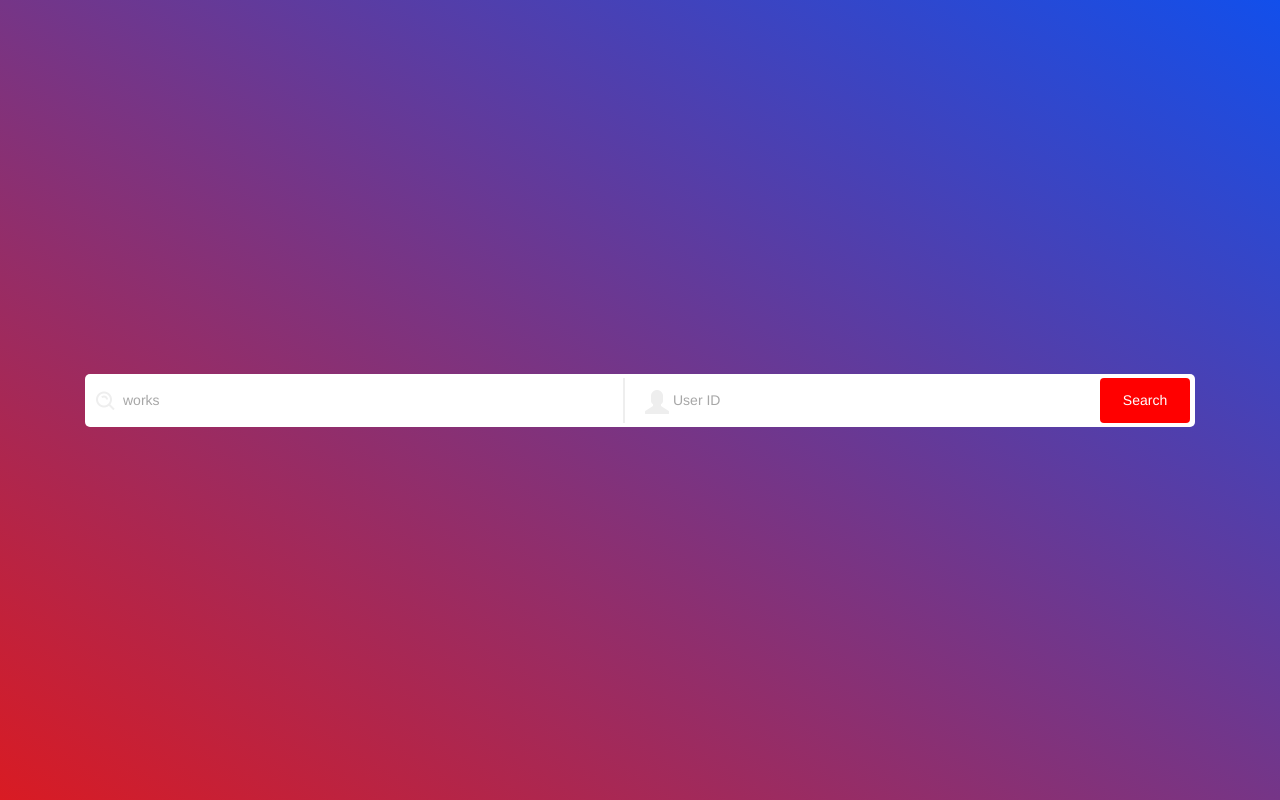
After one commit to yoo-donggon/geteverythink, a PHP site: page /search.html in a window 1280 px wide. The commit adds this page. Run offline with PHP 8.4, Linux system fonts and the light colour scheme.

Commit message:
bootstrap search

```diff
--- a/main.css
+++ b/main.css
@@ -136,16 +136,14 @@ a {
 
 /*contact*/
 .contact {
-  margin-top: 50px;
   padding: 40px 0;
   padding-top: 70px;
   text-align: center;
-}
-
-.contact__container {
-  text-align: center;
-  padding-top: 70px;
-  vertical-align: middle;
+  background-color: #2e2e2e;
+  width: 80vw;
+  display: grid;
+  place-content: center;
+  margin: 15vw 10vw;
 }
 
 .contact_title {
@@ -169,3 +167,109 @@ a {
   font-size: 15px;
   padding-top: 80px;
 }
+
+
+.search-background{
+  background-image: linear-gradient(to right top, #D91B23, #124FEB);
+  height: 100vh;
+  display: flex;
+  justify-content: center;
+  align-items: center
+}
+
+.search {
+  background-color: #fff;
+  padding: 4px;
+  border-radius: 5px
+}
+
+.search-1 {
+  position: relative;
+  width: 100%
+}
+
+.search-1 input {
+  height: 45px;
+  border: none;
+  width: 100%;
+  padding-left: 34px;
+  padding-right: 10px;
+  border-right: 2px solid #eee
+}
+
+.search-1 input:focus {
+  border-color: none;
+  box-shadow: none;
+  outline: none
+}
+
+.search-1 i {
+  position: absolute;
+  top: 12px;
+  left: 5px;
+  font-size: 24px;
+  color: #eee
+}
+
+::placeholder {
+  color: rgb(167, 167, 167);
+}
+
+.search-2 {
+  position: relative;
+  width: 100%
+}
+
+.search-2 input {
+  height: 45px;
+  border: none;
+  width: 100%;
+  padding-left: 18px;
+  padding-right: 100px
+}
+
+.search-2 input:focus {
+  border-color: none;
+  box-shadow: none;
+  outline: none
+}
+
+.search-2 i {
+  position: absolute;
+  top: 12px;
+  left: -10px;
+  font-size: 24px;
+  color: #eee
+}
+
+.search-2 button {
+  position: absolute;
+  right: 1px;
+  top: 0px;
+  border: none;
+  height: 45px;
+  background-color: red;
+  color: #fff;
+  width: 90px;
+  border-radius: 4px
+}
+
+@media (max-width:800px) {
+  .search-1 input {
+      border-right: none;
+      border-bottom: 1px solid #eee
+  }
+
+  .search-2 i {
+      left: 4px
+  }
+
+  .search-2 input {
+      padding-left: 34px
+  }
+
+  .search-2 button {
+      height: 37px;
+      top: 5px
+  }
+}
--- /dev/null
+++ b/search.html
@@ -0,0 +1,31 @@
+<!DOCTYPE html>
+<html lang="en">
+<head>
+    <meta charset="UTF-8">
+    <meta http-equiv="X-UA-Compatible" content="IE=edge">
+    <meta name="viewport" content="width=device-width, initial-scale=1.0">
+    <title>geteverythink</title>
+    <link rel="stylesheet" href="main.css">
+    <link rel="icon" type="image/png" href="imgs/logo2.png">
+    <link rel="stylesheet" href="https://cdn.jsdelivr.net/npm/bootstrap@5.0.0-beta1/dist/css/bootstrap.min.css">
+    <link rel="stylesheet" href="https://cdn.jsdelivr.net/npm/bootstrap@5.0.0-beta1/dist/js/bootstrap.bundle.min.js">
+    <link rel="stylesheet" href="https://cdn.jsdelivr.net/npm/boxicons@latest/css/boxicons.min.css">
+    <link rel="stylesheet" href="https://maxcdn.bootstrapcdn.com/bootstrap/3.3.2/css/bootstrap.min.css">
+</head>
+<body class="search-background">
+    <div class="container">
+        <div class="search">
+            <div class="row">
+                <div class="col-md-6">
+                    <div class="search-1"> <i class='bx bx-search-alt'></i> <input type="text" placeholder="works"> </div>
+                </div>
+                <div class="col-md-6">
+                    <div>
+                        <div class="search-2"> <i class='glyphicon glyphicon-user'></i> <input type="text" placeholder="User ID"> <button>Search</button> </div>
+                    </div>
+                </div>
+            </div>
+        </div>
+    </div>
+</body>
+</html>
```
Also changed, not shown: contact.html (+2 -8 lines), main.html (+5 -2 lines).
